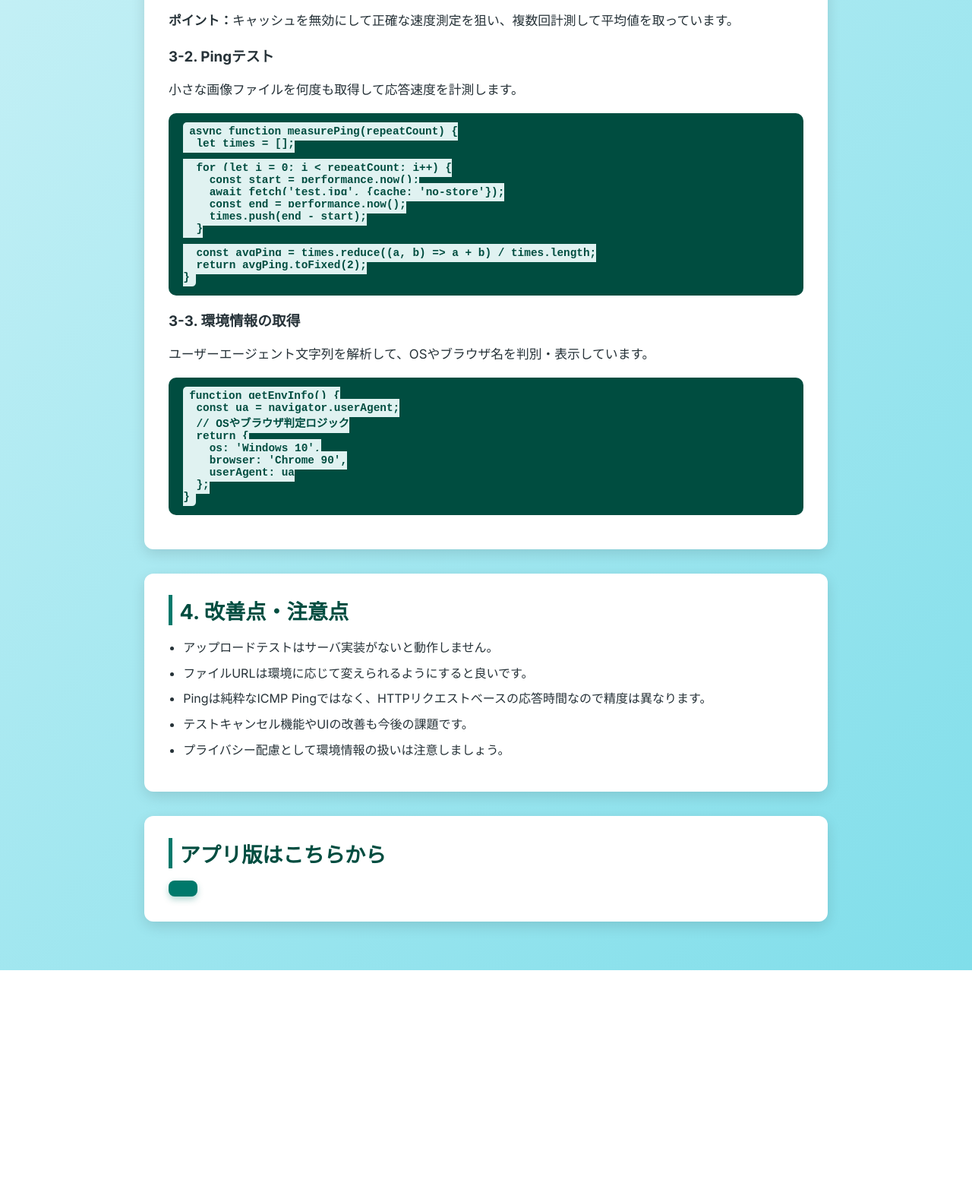
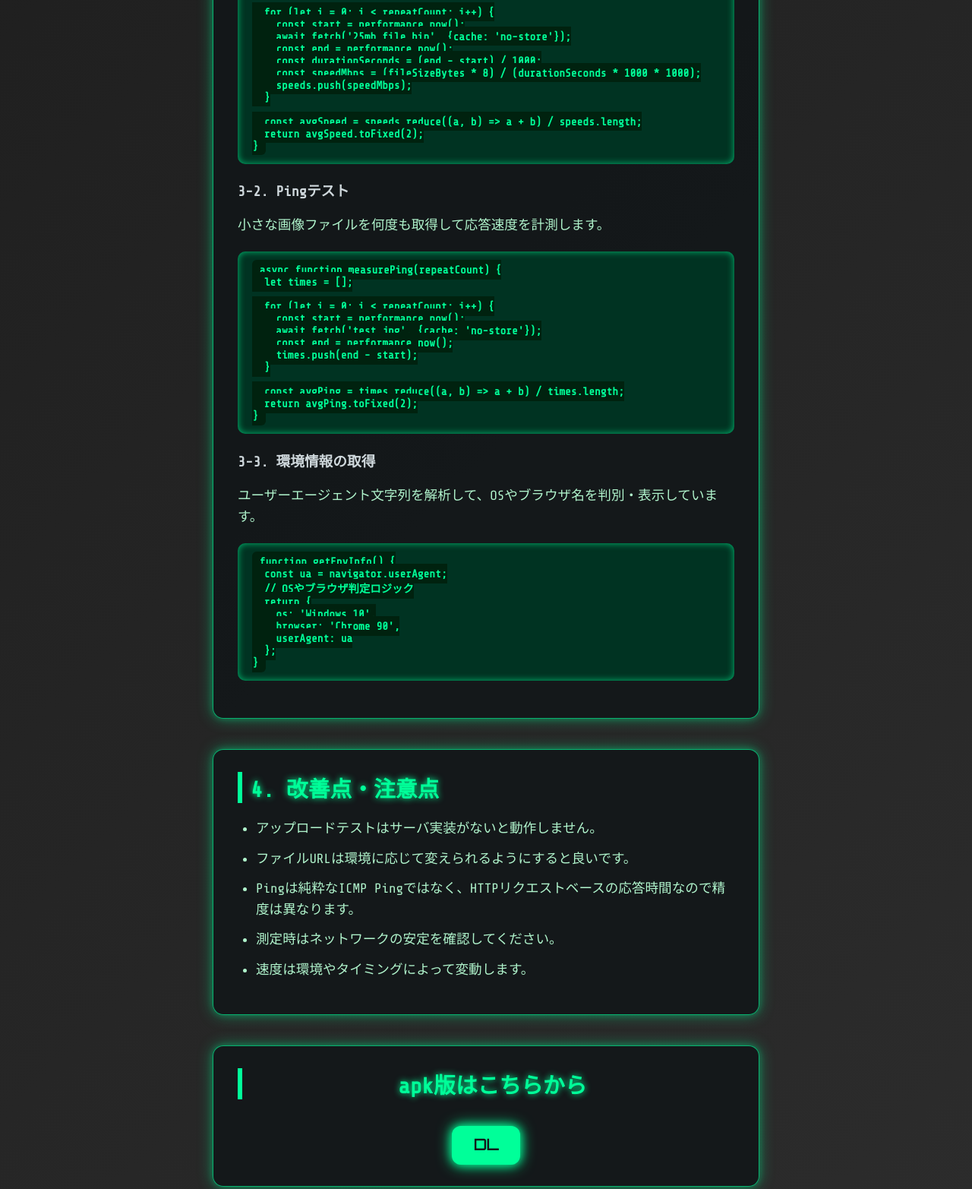
Before and after one commit to tanuki276/apk, a plain HTML site: page index.html in a window 1280 px wide. Shown: the part 1126-2691 px from the top of the page at 76% size. Before the commit the page ends 2403 px from the top, so only its background shows below. Drawn offline with nearby package versions, Linux system fonts and the light colour scheme.

Commit message:
index.html の更新

```diff
--- a/index.html
+++ b/index.html
@@ -5,119 +5,153 @@
 <meta name="viewport" content="width=device-width, initial-scale=1" />
 <title>Wi-Fi速度テスト</title>
 <style>
-  @import url('https://fonts.googleapis.com/css2?family=Inter:wght@400;700&display=swap');
+  @import url('https://fonts.googleapis.com/css2?family=Orbitron&family=Share+Tech+Mono&display=swap');
+
   body {
-    font-family: 'Inter', sans-serif;
-    background: linear-gradient(135deg, #e0f7fa, #80deea);
-    color: #263238;
     margin: 0; padding: 0;
+    background: linear-gradient(135deg, #1b1b1b 0%, #2c2c2c 100%);
+    color: #cfd8dc;
+    font-family: 'Share Tech Mono', monospace;
+    user-select: none;
+    min-height: 100vh;
   }
+
   header {
-    background: #00796b;
-    color: #e0f2f1;
-    padding: 1.5rem 2rem;
+    background: #0f131a;
+    color: #00ff99;
+    padding: 1.8rem 2rem;
+    font-family: 'Orbitron', sans-serif;
+    font-weight: 700;
+    font-size: 2.4rem;
     text-align: center;
-    font-weight: 700;
-    font-size: 1.8rem;
-    box-shadow: 0 4px 8px rgba(0,0,0,0.15);
+    letter-spacing: 0.1em;
+    text-shadow:
+      0 0 6px #00ff99,
+      0 0 12px #00ff99,
+      0 0 18px #00ff99;
+    box-shadow: inset 0 0 15px #00ff99;
   }
+
   main {
-    max-width: 900px;
-    margin: 2rem auto 4rem;
+    max-width: 720px;
+    margin: 3rem auto 4rem;
     padding: 0 1.2rem;
   }
+
   section.card {
-    background: white;
-    border-radius: 12px;
-    box-shadow: 0 6px 18px rgba(0,0,0,0.12);
+    background: #121619dd;
+    border-radius: 14px;
     padding: 1.8rem 2rem;
-    margin-bottom: 2rem;
-    transition: transform 0.3s ease, box-shadow 0.3s ease;
+    margin-bottom: 2.5rem;
+    box-shadow:
+      0 0 8px #00ff9944,
+      0 0 20px #00ff9966;
+    transition: box-shadow 0.3s ease;
+    border: 1px solid #00ff99aa;
   }
   section.card:hover {
-    transform: translateY(-6px);
-    box-shadow: 0 12px 36px rgba(0,0,0,0.18);
+    box-shadow:
+      0 0 20px #00ff99cc,
+      0 0 40px #00ff99ff;
   }
+
   h1, h2 {
-    color: #004d40;
     margin-top: 0;
+    color: #00ff99;
+    text-shadow: 0 0 8px #00ff99;
   }
   h1 {
-    font-size: 2.6rem;
-    margin-bottom: 1.2rem;
+    font-size: 2.8rem;
+    margin-bottom: 1.5rem;
+    letter-spacing: 0.15em;
   }
   h2 {
-    font-size: 1.7rem;
-    margin-bottom: 1rem;
-    border-left: 5px solid #00796b;
-    padding-left: 0.6rem;
+    font-size: 1.8rem;
+    margin-bottom: 1.2rem;
+    border-left: 6px solid #00ff99;
+    padding-left: 0.7rem;
   }
-  p {
-    font-size: 1.05rem;
+
+  p, li {
+    font-size: 1.1rem;
     line-height: 1.6;
+    color: #b0f4cc;
   }
+
   ul {
-    padding-left: 1.2rem;
+    padding-left: 1.5rem;
   }
   ul li {
-    margin-bottom: 0.6rem;
+    margin-bottom: 0.7rem;
   }
+
   code {
-    background: #e0f2f1;
-    padding: 0.25rem 0.5rem;
-    border-radius: 5px;
-    font-family: 'Source Code Pro', monospace;
-    font-weight: 600;
-    color: #004d40;
+    background: #00220f;
+    padding: 0.3rem 0.6rem;
+    border-radius: 6px;
+    font-family: 'Share Tech Mono', monospace;
+    font-weight: 700;
+    color: #00ff99;
+    user-select: text;
   }
+
   pre {
-    background: #004d40;
-    color: #a7ffeb;
+    background: #003322;
+    color: #aaffcc;
     padding: 1rem 1.2rem;
     border-radius: 10px;
     overflow-x: auto;
-    font-family: 'Source Code Pro', monospace;
+    font-family: 'Share Tech Mono', monospace;
     font-size: 0.9rem;
-    margin: 1rem 0;
+    margin: 1.3rem 0;
+    user-select: text;
+    box-shadow: inset 0 0 10px #00ff99aa;
   }
-  /* スムーズなスクロール */
-  html {
-    scroll-behavior: smooth;
-  }
-  /* リンク装飾（今回はなし） */
+
   a {
-    color: #00796b;
+    color: #00ff99;
     text-decoration: none;
     border-bottom: 2px solid transparent;
-    transition: border-color 0.25s ease;
+    transition: border-color 0.3s ease;
+    user-select: none;
   }
   a:hover {
-    border-color: #004d40;
+    border-color: #00ffaa;
   }
-  /* ダウンロードボタン */
+
   .download-btn {
     display: inline-flex;
     align-items: center;
-    background-color: #00796b;
-    color: #e0f2f1;
-    padding: 0.6rem 1.2rem;
-    border-radius: 8px;
+    justify-content: center;
+    background-color: #00ff99;
+    color: #121619;
+    padding: 0.75rem 1.8rem;
     font-weight: 700;
+    font-family: 'Orbitron', sans-serif;
+    font-size: 1.25rem;
+    border-radius: 12px;
+    box-shadow:
+      0 0 12px #00ff99cc,
+      0 0 20px #00ff99ff;
+    cursor: pointer;
+    user-select: none;
     text-decoration: none;
-    box-shadow: 0 4px 8px rgba(0,121,107,0.3);
     transition: background-color 0.3s ease, box-shadow 0.3s ease;
-    user-select: none;
+    margin-top: 1rem;
   }
   .download-btn:hover {
-    background-color: #004d40;
-    box-shadow: 0 6px 12px rgba(0,77,64,0.5);
+    background-color: #00dd88;
+    box-shadow:
+      0 0 24px #00ffbbff,
+      0 0 40px #00ffbbff;
   }
+
 </style>
 </head>
 <body>
 
 <header>
-  Wi-Fi速度テストコード 解説ページ
+  Wi-Fi速度テスト - 解説ページ
 </header>
 
 <main>
@@ -159,8 +193,6 @@
   return avgSpeed.toFixed(2);
 }</code></pre>
 
-    <p><strong>ポイント：</strong>キャッシュを無効にして正確な速度測定を狙い、複数回計測して平均値を取っています。</p>
-
     <h3>3-2. Pingテスト</h3>
     <p>小さな画像ファイルを何度も取得して応答速度を計測します。</p>
     <pre><code>async function measurePing(repeatCount) {
@@ -196,12 +228,18 @@
       <li>アップロードテストはサーバ実装がないと動作しません。</li>
       <li>ファイルURLは環境に応じて変えられるようにすると良いです。</li>
       <li>Pingは純粋なICMP Pingではなく、HTTPリクエストベースの応答時間なので精度は異なります。</li>
-      <li>テストキャンセル機能やUIの改善も今後の課題です。</li>
-      <li>プライバシー配慮として環境情報の扱いは注意しましょう。</li>
+      <li>測定時はネットワークの安定を確認してください。</li>
+      <li>速度は環境やタイミングによって変動します。</li>
     </ul>
   </section>
 
-  <section class="card">
-    <h2>アプリ版はこちらから</h2>
-    <a href="https://apk-download-tau.vercel.app/Wi-Fi%E9%80%9F%E5%BA%A6%E3%83%86%E3%82%B9%E3%83%88.apk" class="download-btn" download>
-      <svg xmlns="http://www.w3.org/2000/svg" width="20" height="20" fill="none" stroke="#e0f2f1" stroke-width="2" stroke-linecap
+  <section class="card" style="text-align:center;">
+    <h2>apk版はこちらから</h2>
+    <a href="https://example.com/download/wi-fi-speed-test.zip" class="download-btn" download>
+      DL
+    </a>
+  </section>
+</main>
+
+</body>
+</html>
```
